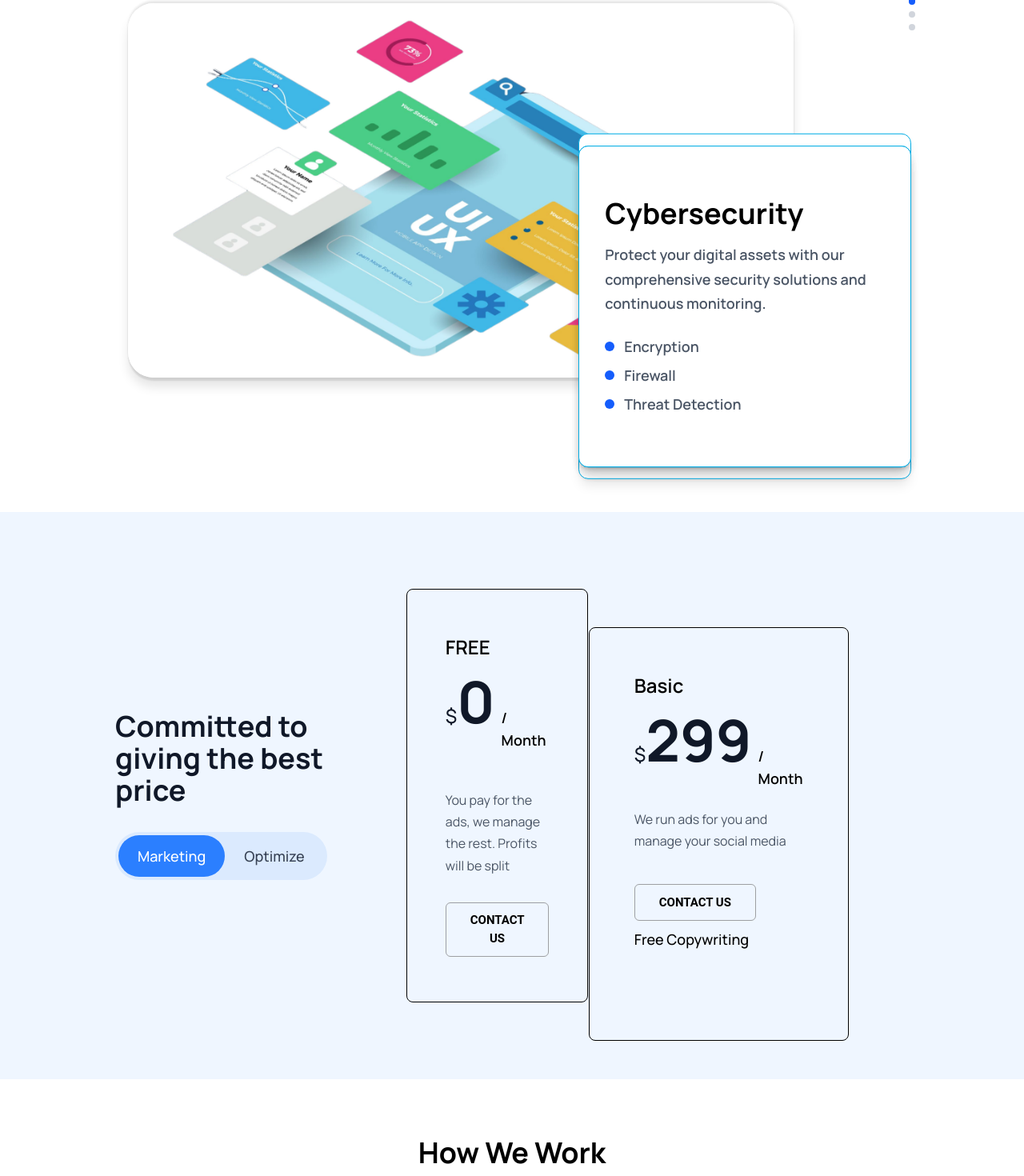
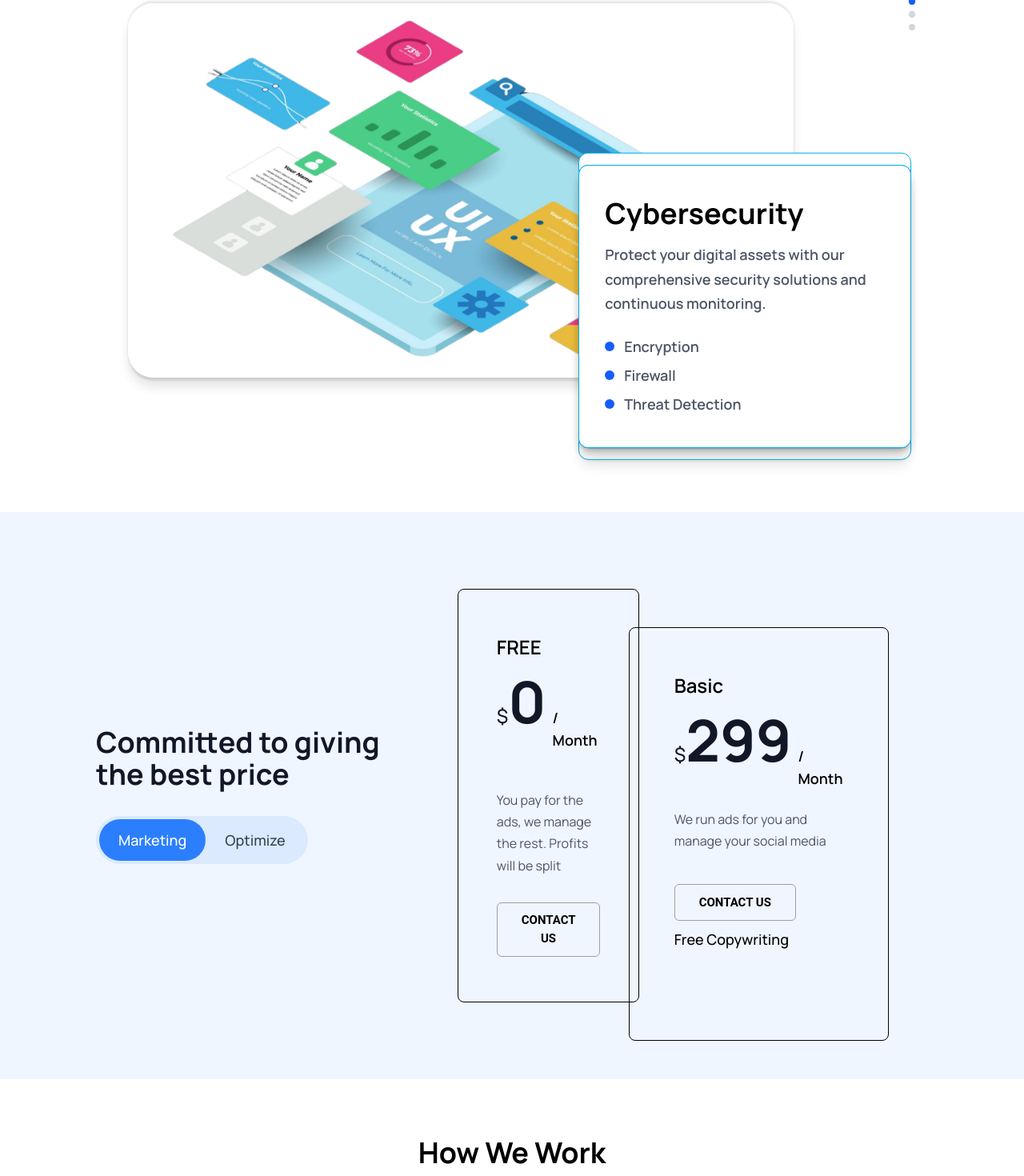
Before and after one commit to saif1431/LeadsNite, a React (Vite) app: page / in a window 1280 px wide. Shown: the part 2536-4006 px from the top of the page at 80% size. Built offline with nearby package versions, Linux system fonts and the light colour scheme.

Commit message:
Code Update

```diff
--- a/src/Components/HomeComponents/PricingSection.jsx
+++ b/src/Components/HomeComponents/PricingSection.jsx
@@ -47,10 +47,10 @@ export default function PricingSection() {
   const pricingData = activeTab === "marketing" ? marketingPricing : optimizePricing
 
   return (
-    <div className="bg-blue-50  flex items-center justify-center px-4 lg:px-36 md:px-16 md:py-24 py-12">
+    <div className="bg-blue-50  flex items-center justify-center px-4 lg:px-24 md:px-16 md:py-24 py-12">
       <div className=" w-full max-w-7xl mx-auto flex flex-col lg:flex-row items-center justify-between gap-8 lg:gap-16">
         {/* Left side content */}
-        <div className="max-w-sm w-full">
+        <div className="max-w-md px-6 w-full">
           <h1 className="text-3xl md:text-4xl font-bold text-gray-900 mb-8">Committed to giving the best price</h1>
 
           {/* Tab control */}
@@ -83,10 +83,10 @@ export default function PricingSection() {
               animate={{ opacity: 1, y: 0 }}
               exit={{ opacity: 0, y: -20 }}
               transition={{ duration: 0.3 }}
-              className="flex flex-col gap-3 lg:flex-row"
+              className="flex flex-col gap-3 lg:flex-row "
             >
               {/* Free plan card */}
-              <div className="border border-black rounded-lg   px-12  py-14 w-full max-w-sm  md:mb-0 md:mr-16 relative z-10">
+              <div className="border border-black rounded-lg   px-12  py-14 w-full max-w-sm  md:mb-0 md:mr-12 relative z-10">
                 <div className="">
                   <h3 className="text-2xl font-semibold mb-4">{pricingData.free.name}</h3>
                   <div className="flex items-baseline">
--- a/src/Components/HomeComponents/ServiceOverview.jsx
+++ b/src/Components/HomeComponents/ServiceOverview.jsx
@@ -78,9 +78,10 @@ export default function ServiceOverview() {
             ))}
           </Swiper>
 
+
           {services.map((service) => (
-             <div className="w-full lg:w-[40%] lg:absolute lg:left-[58%] lg:top-[75%] lg:transform lg:-translate-y-1/2 mt-4 lg:mt-0  z-40">
-                    <div className="bg-white border-[#01ACE4] rounded-xl shadow-lg py-16 px-8 border">
+             <div className="w-full lg:w-[40%] lg:absolute lg:left-[58%] lg:top-[75%] lg:transform lg:-translate-y-1/2 mt-4 lg:mt-0  z-40  ">
+                    <div className="bg-white border-[#01ACE4] rounded-xl shadow-lg py-10 px-8  border">
                       <h2 className="text-4xl font-bold mb-4">{service.title}</h2>
                       <p className="text-gray-600 font-semibold text-lg mb-6">{service.description}</p>
                       <ul className="space-y-2">
```
